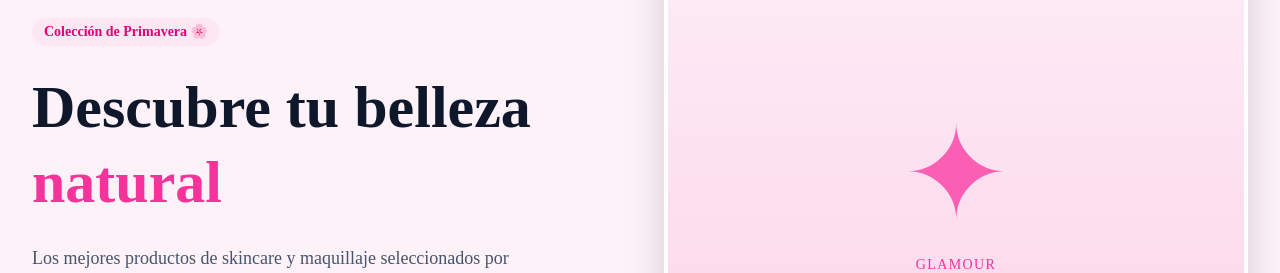
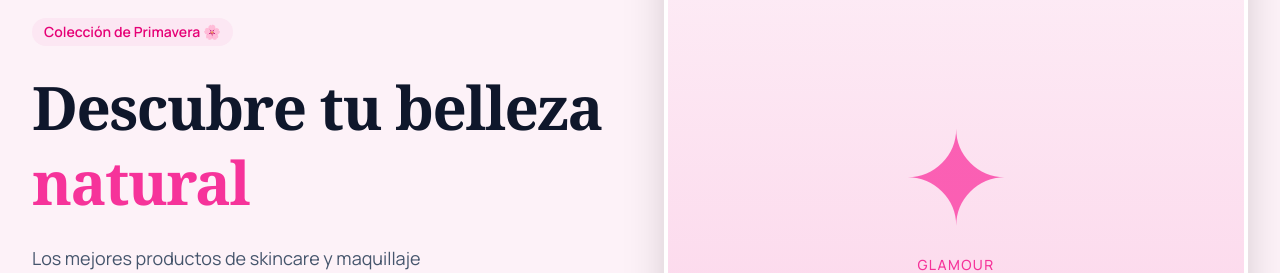
Before and after one commit to Stoney1209/CosmeticShop, a Next.js app: page / in a window 1280 px wide. Shown: the part 410-683 px from the top of the page. Built offline with nearby package versions, Linux system fonts and the light colour scheme; no server answers; the database is empty.

Commit message:
UI: Apply Luminous Editorial premium design system (Rose Gold & Noto Serif)

```diff
--- a/src/app/globals.css
+++ b/src/app/globals.css
@@ -8,8 +8,7 @@
   --color-background: var(--background);
   --color-foreground: var(--foreground);
   --font-sans: var(--font-sans);
-  --font-mono: var(--font-geist-mono);
-  --font-heading: var(--font-sans);
+  --font-heading: var(--font-heading);
   --color-sidebar-ring: var(--sidebar-ring);
   --color-sidebar-border: var(--sidebar-border);
   --color-sidebar-accent-foreground: var(--sidebar-accent-foreground);
@@ -49,72 +48,36 @@
 }
 
 :root {
-  --background: oklch(1 0 0);
-  --foreground: oklch(0.145 0 0);
-  --card: oklch(1 0 0);
-  --card-foreground: oklch(0.145 0 0);
-  --popover: oklch(1 0 0);
-  --popover-foreground: oklch(0.145 0 0);
-  --primary: oklch(0.205 0 0);
-  --primary-foreground: oklch(0.985 0 0);
-  --secondary: oklch(0.97 0 0);
-  --secondary-foreground: oklch(0.205 0 0);
-  --muted: oklch(0.97 0 0);
-  --muted-foreground: oklch(0.556 0 0);
-  --accent: oklch(0.97 0 0);
-  --accent-foreground: oklch(0.205 0 0);
-  --destructive: oklch(0.577 0.245 27.325);
-  --border: oklch(0.922 0 0);
-  --input: oklch(0.922 0 0);
-  --ring: oklch(0.708 0 0);
-  --chart-1: oklch(0.87 0 0);
-  --chart-2: oklch(0.556 0 0);
-  --chart-3: oklch(0.439 0 0);
-  --chart-4: oklch(0.371 0 0);
-  --chart-5: oklch(0.269 0 0);
-  --radius: 0.625rem;
-  --sidebar: oklch(0.985 0 0);
-  --sidebar-foreground: oklch(0.145 0 0);
-  --sidebar-primary: oklch(0.205 0 0);
-  --sidebar-primary-foreground: oklch(0.985 0 0);
-  --sidebar-accent: oklch(0.97 0 0);
-  --sidebar-accent-foreground: oklch(0.205 0 0);
-  --sidebar-border: oklch(0.922 0 0);
-  --sidebar-ring: oklch(0.708 0 0);
-}
+  /* Luminous Editorial Theme */
+  --background: #fcf9f8;
+  --foreground: #1b1c1c;
 
-.dark {
-  --background: oklch(0.145 0 0);
-  --foreground: oklch(0.985 0 0);
-  --card: oklch(0.205 0 0);
-  --card-foreground: oklch(0.985 0 0);
-  --popover: oklch(0.205 0 0);
-  --popover-foreground: oklch(0.985 0 0);
-  --primary: oklch(0.922 0 0);
-  --primary-foreground: oklch(0.205 0 0);
-  --secondary: oklch(0.269 0 0);
-  --secondary-foreground: oklch(0.985 0 0);
-  --muted: oklch(0.269 0 0);
-  --muted-foreground: oklch(0.708 0 0);
-  --accent: oklch(0.269 0 0);
-  --accent-foreground: oklch(0.985 0 0);
-  --destructive: oklch(0.704 0.191 22.216);
-  --border: oklch(1 0 0 / 10%);
-  --input: oklch(1 0 0 / 15%);
-  --ring: oklch(0.556 0 0);
-  --chart-1: oklch(0.87 0 0);
-  --chart-2: oklch(0.556 0 0);
-  --chart-3: oklch(0.439 0 0);
-  --chart-4: oklch(0.371 0 0);
-  --chart-5: oklch(0.269 0 0);
-  --sidebar: oklch(0.205 0 0);
-  --sidebar-foreground: oklch(0.985 0 0);
-  --sidebar-primary: oklch(0.488 0.243 264.376);
-  --sidebar-primary-foreground: oklch(0.985 0 0);
-  --sidebar-accent: oklch(0.269 0 0);
-  --sidebar-accent-foreground: oklch(0.985 0 0);
-  --sidebar-border: oklch(1 0 0 / 10%);
-  --sidebar-ring: oklch(0.556 0 0);
+  --primary: #7a5646; /* Rose Gold */
+  --primary-foreground: #ffffff;
+
+  --secondary: #eedcd7; /* Soft Pink Container */
+  --secondary-foreground: #695b58;
+
+  --muted: #f0eded;
+  --muted-foreground: #50443f;
+
+  --accent: #f6f3f2;
+  --accent-foreground: #1b1c1c;
+
+  --card: #ffffff;
+  --card-foreground: #1b1c1c;
+
+  --popover: #ffffff;
+  --popover-foreground: #1b1c1c;
+
+  --border: #d4c3bc;
+  --input: #d4c3bc;
+  --ring: #7a5646;
+
+  --destructive: #ba1a1a;
+  --destructive-foreground: #ffffff;
+
+  --radius: 0.75rem;
 }
 
 @layer base {
@@ -122,9 +85,22 @@
     @apply border-border outline-ring/50;
   }
   body {
-    @apply bg-background text-foreground;
+    @apply bg-background text-foreground font-sans;
   }
-  html {
-    @apply font-sans;
+  h1, h2, h3, h4, h5, h6 {
+    @apply font-heading tracking-tight;
   }
 }
+
+/* Custom class for the Editorial look */
+.editorial-title {
+  @apply font-heading text-slate-900;
+}
+
+.bg-rose-gold {
+  background-color: #7a5646;
+}
+
+.text-rose-gold {
+  color: #7a5646;
+}
--- a/src/app/layout.tsx
+++ b/src/app/layout.tsx
@@ -1,20 +1,22 @@
 import type { Metadata } from "next";
-import { Geist, Geist_Mono } from "next/font/google";
+import { Noto_Serif, Manrope } from "next/font/google";
 import "./globals.css";
 
-const geistSans = Geist({
-  variable: "--font-geist-sans",
+const notoSerif = Noto_Serif({
+  variable: "--font-heading",
   subsets: ["latin"],
+  weight: ["400", "700"],
 });
 
-const geistMono = Geist_Mono({
-  variable: "--font-geist-mono",
+const manrope = Manrope({
+  variable: "--font-sans",
   subsets: ["latin"],
+  weight: ["400", "500", "600", "700"],
 });
 
 export const metadata: Metadata = {
-  title: "Create Next App",
-  description: "Generated by create next app",
+  title: "Cosmetics Shop | Premium Beauty & Skincare",
+  description: "Luminous Editorial - Tu destino de belleza de lujo.",
 };
 
 export default function RootLayout({
@@ -24,10 +26,10 @@ export default function RootLayout({
 }>) {
   return (
     <html
-      lang="en"
-      className={`${geistSans.variable} ${geistMono.variable} h-full antialiased`}
+      lang="es"
+      className={`${manrope.variable} ${notoSerif.variable} h-full antialiased`}
     >
-      <body className="min-h-full flex flex-col">{children}</body>
+      <body className="min-h-full flex flex-col font-sans">{children}</body>
     </html>
   );
 }
```
